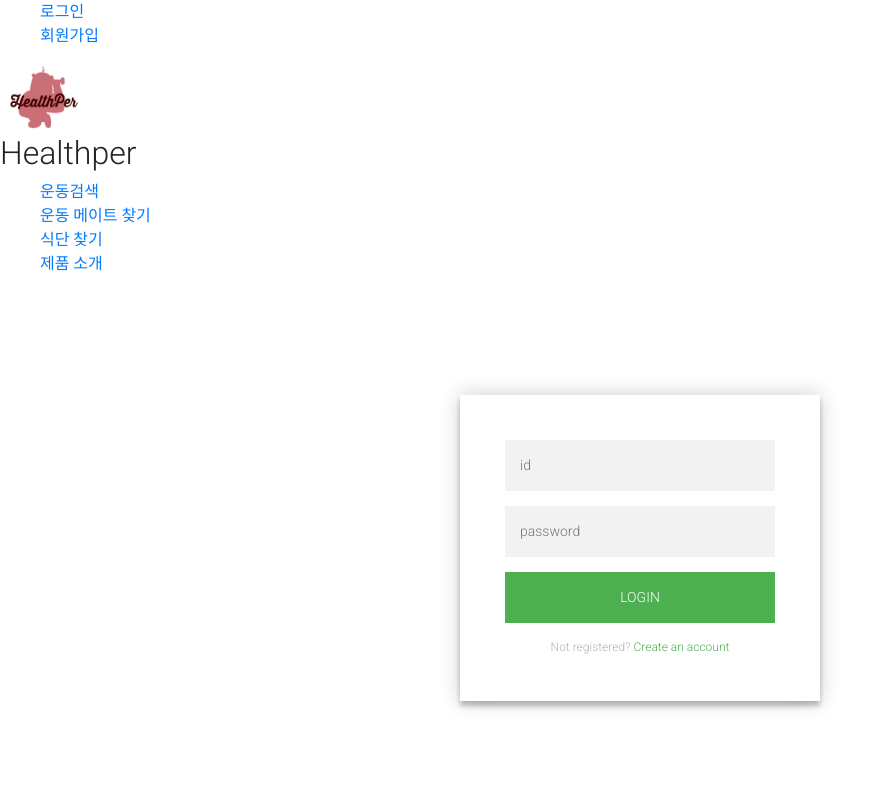
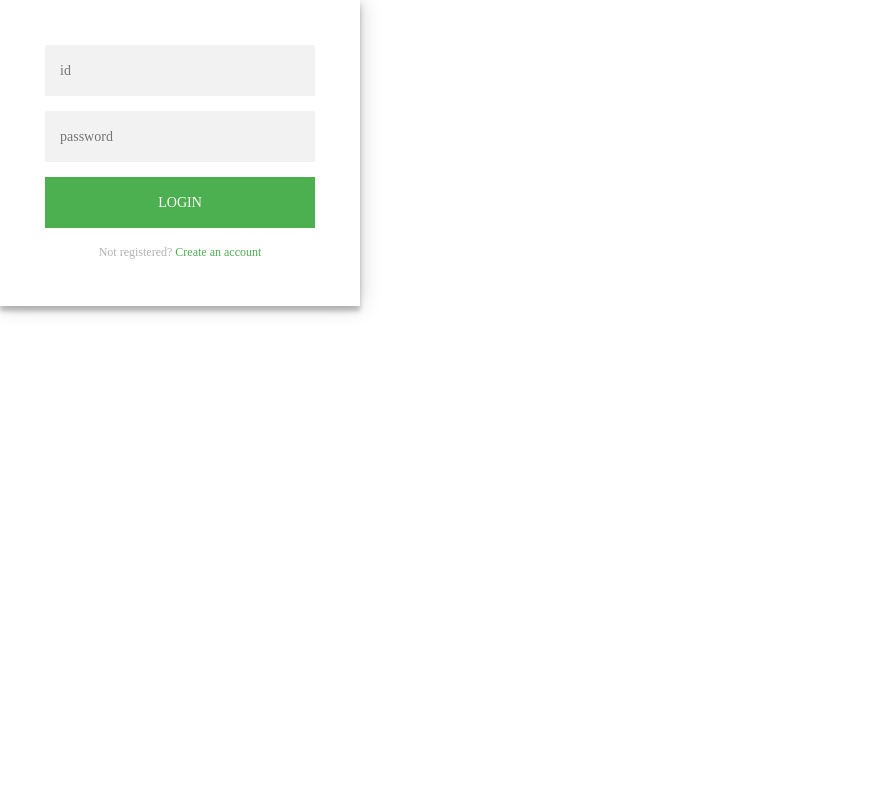
Before and after one commit to Song-EunJu/HealthPer, a Flask app: page /login in a window 1280 px wide. Shown: the whole page, without its empty margins (0-890 px from the left). Run offline with Flask 2, Linux system fonts and the light colour scheme; some libraries are stand-ins or nearby versions; some web fonts are replaced.

Commit message:
mateDetail

```diff
--- a/app.py
+++ b/app.py
@@ -17,7 +17,7 @@ db = client.sw_project
 # oauth2 = UserOAuth2(app)
 
 # JWT
-SECRET_KEY = 'luffyIsLonely'
+SECRET_KEY = 'luffy'
 
 import jwt
 import datetime
@@ -42,6 +42,10 @@ def exercise():
 @app.route('/mate')
 def mate():
     return render_template('mate.html')
+
+@app.route('/mateDetail')
+def mateDetail():
+    return render_template('mateDetail.html')
 
 @app.route('/postMate')
 def postMate():
@@ -69,7 +73,7 @@ def api_login():
             'id': id_receive,
             'exp': datetime.datetime.utcnow() + datetime.timedelta(seconds=1000)
         }
-        token = jwt.encode(payload, SECRET_KEY, algorithm='HS256').decode('utf-8')
+        token = jwt.encode(payload, SECRET_KEY, algorithm='HS256')
         return jsonify({'result': 'success', 'token': token})
     else:
         return jsonify({'result': 'fail', 'msg': '아이디/비밀번호가 일치하지 않습니다.'})
@@ -91,7 +95,19 @@ def api_register():
         pw_hash = hashlib.sha256(pw_receive.encode('utf-8')).hexdigest()
         db.user.insert_one({'id': id_receive, 'pw': pw_hash, 'nick': nick_receive})
         return jsonify({'result': 'success'})
-#
+
+@app.route('/api/userInfo', methods=['GET'])
+def api_userInfo():
+    token_receive = request.headers['token_give']
+
+    try:
+        payload = jwt.decode(token_receive, SECRET_KEY, algorithms=['HS256'])
+        user = db.user.find_one({'id': payload['id']}, {'_id': 0})
+        return jsonify({'result':'success','nickname': user['nick']})
+
+    except jwt.ExpiredSignatureError:
+        return jsonify({'result':'fail'})
+
 # @app.route('/test')
 # @oauth2.required
 # def test():
@@ -131,6 +147,15 @@ def api_getCategory():
 def api_getAll():
     # page = request.args.get('page',1,type=int)
     values = list(db.videos.find({},{'_id': 0}));
+    return jsonify({'result': 'success', 'values': values})
+
+@app.route('/api/mateDetail',methods=['POST'])
+def api_mateDetail():
+    id_recv = request.form['id_send']
+    print(id_recv)
+    print(type(id_recv))
+
+    values = db.mates.find_one({'matepost_id': id_recv},{'_id': 0});
     return jsonify({'result': 'success', 'values': values})
 
 @app.route('/api/addLink',methods=['GET'])
--- a/static/login.css
+++ b/static/login.css
@@ -1,22 +1,19 @@
-@import url(https://fonts.googleapis.com/css?family=Roboto:300);
+.login-page {
+  width: 100%;
+  margin: 0px auto;
+}
 
-.login-page {
-  width: 360px;
-  padding: 8% 0 0;
-  margin: auto;
-}
 .form {
   position: relative;
   z-index: 1;
   background: #FFFFFF;
   max-width: 360px;
-  margin: 0 auto 100px;
   padding: 45px;
   text-align: center;
   box-shadow: 0 0 20px 0 rgba(0, 0, 0, 0.2), 0 5px 5px 0 rgba(0, 0, 0, 0.24);
 }
+
 .form input {
-  font-family: "Roboto", sans-serif;
   outline: 0;
   background: #f2f2f2;
   width: 100%;
@@ -26,8 +23,8 @@
   box-sizing: border-box;
   font-size: 14px;
 }
+
 .form button {
-  font-family: "Roboto", sans-serif;
   text-transform: uppercase;
   outline: 0;
   background: #4CAF50;
@@ -43,23 +40,14 @@
 .form button:hover,.form button:active,.form button:focus {
   background: #43A047;
 }
+
 .form .message {
   margin: 15px 0 0;
   color: #b3b3b3;
   font-size: 12px;
 }
+
 .form .message a {
   color: #4CAF50;
   text-decoration: none;
 }
-
-body {
-  /*background: #76b852; !* fallback for old browsers *!*/
-  /*background: -webkit-linear-gradient(right, #76b852, #8DC26F);*/
-  /*background: -moz-linear-gradient(right, #76b852, #8DC26F);*/
-  /*background: -o-linear-gradient(right, #76b852, #8DC26F);*/
-  /*background: linear-gradient(to left, #76b852, #8DC26F);*/
-  font-family: "Roboto", sans-serif;
-  -webkit-font-smoothing: antialiased;
-  -moz-osx-font-smoothing: grayscale;
-}
--- a/templates/login.html
+++ b/templates/login.html
@@ -11,7 +11,6 @@
         <!-- Bootstrap CSS -->
         <link rel="stylesheet" href="https://stackpath.bootstrapcdn.com/bootstrap/4.5.2/css/bootstrap.min.css"
              integrity="sha384-JcKb8q3iqJ61gNV9KGb8thSsNjpSL0n8PARn9HuZOnIxN0hoP+VmmDGMN5t9UJ0Z" crossorigin="anonymous">
-
 
         <!-- JS -->
         <script src="https://code.jquery.com/jquery-3.5.1.slim.min.js"
@@ -33,9 +32,104 @@
         <script src="https://cdnjs.cloudflare.com/ajax/libs/jquery-cookie/1.4.1/jquery.cookie.js"></script>
         <script src="https://cdnjs.cloudflare.com/ajax/libs/popper.js/1.12.9/umd/popper.min.js" integrity="sha384-ApNbgh9B+Y1QKtv3Rn7W3mgPxhU9K/ScQsAP7hUibX39j7fakFPskvXusvfa0b4Q" crossorigin="anonymous"></script>
         <script src="https://maxcdn.bootstrapcdn.com/bootstrap/4.0.0/js/bootstrap.min.js" integrity="sha384-JZR6Spejh4U02d8jOt6vLEHfe/JQGiRRSQQxSfFWpi1MquVdAyjUar5+76PVCmYl" crossorigin="anonymous"></script>
+<!--        <script src="http://code.jquery.com/jquery-latest.min.js"></script>-->
 
 	    <link rel="stylesheet" href="../static/login.css" type="text/css">
+        <style>
+            * {
+              box-sizing: border-box;
+              font-family: 'Nanum Myeongjo', serif;
+              color:black;
+            }
 
+            a:link {
+              text-decoration: none;
+            }
+
+            a:visited {
+              color: black;
+              text-decoration: none;
+            }
+
+            a:hover {
+              color: blue;
+              text-decoration: underline;
+            }
+
+            .wrap {
+              width:100%;
+              margin: 0 auto;
+            }
+
+            .top {
+              width:100%;
+              margin:10px auto 0px auto;
+              background: #fff;
+              height: 20px;
+            }
+
+            .login {
+              display:flex;
+              justify-content:flex-end;
+              float:right;
+              width : 30%;
+              height: 20px;
+              margin-bottom:15px;
+              display:block;
+            }
+
+            .login ul{
+              height: 100%;
+            }
+
+            .login ul li{
+              height:100%;
+              float: left;
+              margin: auto;
+              padding-left:20px;
+              align-content:center;
+            }
+
+            .headline{
+              display:flex;
+              margin-top:10px;
+            }
+
+            .logos{
+              display:flex;
+              flex:1;
+              flex-direction:row;
+              justify-content:center;
+              align-content:center;
+            }
+
+            .logo{
+              margin-top:10px;
+            }
+
+            .menu{
+              display:flex;
+              flex-direction:row;
+              flex:2.4;
+              justify-content:center;
+              align-content: center;
+              justify-content: space-between;
+              padding:0;
+            }
+
+            .menu li{
+              display:flex;
+              flex-direction:row;
+              padding-top:22px;
+            }
+
+            .empty{
+              display:flex;
+              flex:1;
+            }
+
+
+        </style>
         <script>
             $('.message a').click(function(){
                $('form').animate({height: "toggle", opacity: "toggle"}, "slow");
@@ -51,13 +145,12 @@
                     },
                     success:function(response){
                         if(response['result']=='success'){
-                            console.log("hi")
                             $.cookie('token',response['token']);
                             alert('로그인 완료');
-                            // window.location.href='/'
+                            window.location.href='/'
                         }
                         else {
-
+                            console.log("hi2")
                             alert(response['msg']);
                             // window.location.href = '/login'
                         }
@@ -69,49 +162,49 @@
 
     <body>
         <div class="wrap">
-            <div class="top">
-                <div class="login">
-                    <ul style="list-style : none;">
-                        <li>
-                            <a href="/login">로그인</a>
-                        </li>
-                        <li>
-                            <a href="/register">회원가입</a>
-                        </li>
-                    </ul>
-                </div>
-            </div>
-            <hr style="border:1px silver;margin:0;" width="100%">
+<!--            <div class="top">-->
+<!--                <div class="login">-->
+<!--                    <ul style="list-style : none;">-->
+<!--                        <li>-->
+<!--                            <a href="/login">로그인</a>-->
+<!--                        </li>-->
+<!--                        <li>-->
+<!--                            <a href="/register">회원가입</a>-->
+<!--                        </li>-->
+<!--                    </ul>-->
+<!--                </div>-->
+<!--            </div>-->
+<!--            <hr style="border:1px silver;margin:0;" width="100%">-->
 
-            <div class="headline">
-                <div class="logos">
-                    <div class="logo_img">
-                        <img src="./static/logo.png" style="width:90px;height:70px;padding-bottom:5px;">
-                    </div>
+<!--            <div class="headline">-->
+<!--                <div class="logos">-->
+<!--                    <div class="logo_img">-->
+<!--                        <a href="/"><img src="./static/logo.png" style="width:90px;height:70px;padding-bottom:5px;"></a>-->
+<!--                    </div>-->
 
-                    <div class="logo">
-                        <h2>Healthper</h2>
-                    </div>
-                </div>
+<!--                    <div class="logo">-->
+<!--                        <h2>Healthper</h2>-->
+<!--                    </div>-->
+<!--                </div>-->
 
-                <ul class="menu" style="list-style : none;">
-                    <li>
-                        <a href="/exercise">운동검색</a>
-                    </li>
-                    <li>
-                        <a href="/mate">운동 메이트 찾기</a>
-                    </li>
-                    <li>
-                        <a href="/recipe">식단 찾기</a>
-                    </li>
-                    <li>
-                        <a href="">제품 소개</a>
-                    </li>
-                </ul>
-                <div class="empty">
+<!--                <ul class="menu" style="list-style : none;">-->
+<!--                    <li>-->
+<!--                        <a href="/exercise">운동검색</a>-->
+<!--                    </li>-->
+<!--                    <li>-->
+<!--                        <a href="/mate">운동 메이트 찾기</a>-->
+<!--                    </li>-->
+<!--                    <li>-->
+<!--                        <a href="/recipe">식단 찾기</a>-->
+<!--                    </li>-->
+<!--                    <li>-->
+<!--                        <a href="">제품 소개</a>-->
+<!--                    </li>-->
+<!--                </ul>-->
+<!--                <div class="empty">-->
 
-                </div>
-            </div>
+<!--                </div>-->
+<!--            </div>-->
 
             <div class="login-page">
               <div class="form">
--- a/templates/register.html
+++ b/templates/register.html
@@ -46,7 +46,6 @@
                         'nick_give': $('#nickname').val()
                     },
                     success:function(response){
-                        console.log(response['nickname']);
                         if(response['result']=='success') {
                             alert('회원가입 완료');
                             window.location.href='/login'
@@ -56,12 +55,10 @@
                             if(response['result']=='fail_id') {
                                 $('#userId').val('');
                                 $('#userId').focus();
-                                return ;
                             }
                             else if(response['result']=='fail_nick') {
                                 $('#nickname').val('');
                                 $('#nickname').focus();
-                                return ;
                             }
                         }
                     }
@@ -77,7 +74,7 @@
                   <input type="text" placeholder="name" id="userId"/>
                   <input type="password" placeholder="password" id="password"/>
                   <input type="text" placeholder="nickname" id="nickname"/>
-                  <button onclick="register()">create</button>
+                  <button onclick="register();">create</button>
                   <p class="message">Already registered? <a href="/login">Sign In</a></p>
                 </form>
               </div>
```
Also changed, not shown: templates/index.html (+32 -5 lines), templates/mate.html (+16 -14 lines), templates/mateDetail.html (added, +90 -0 lines), templates/postMate.html (+40 -0 lines).
